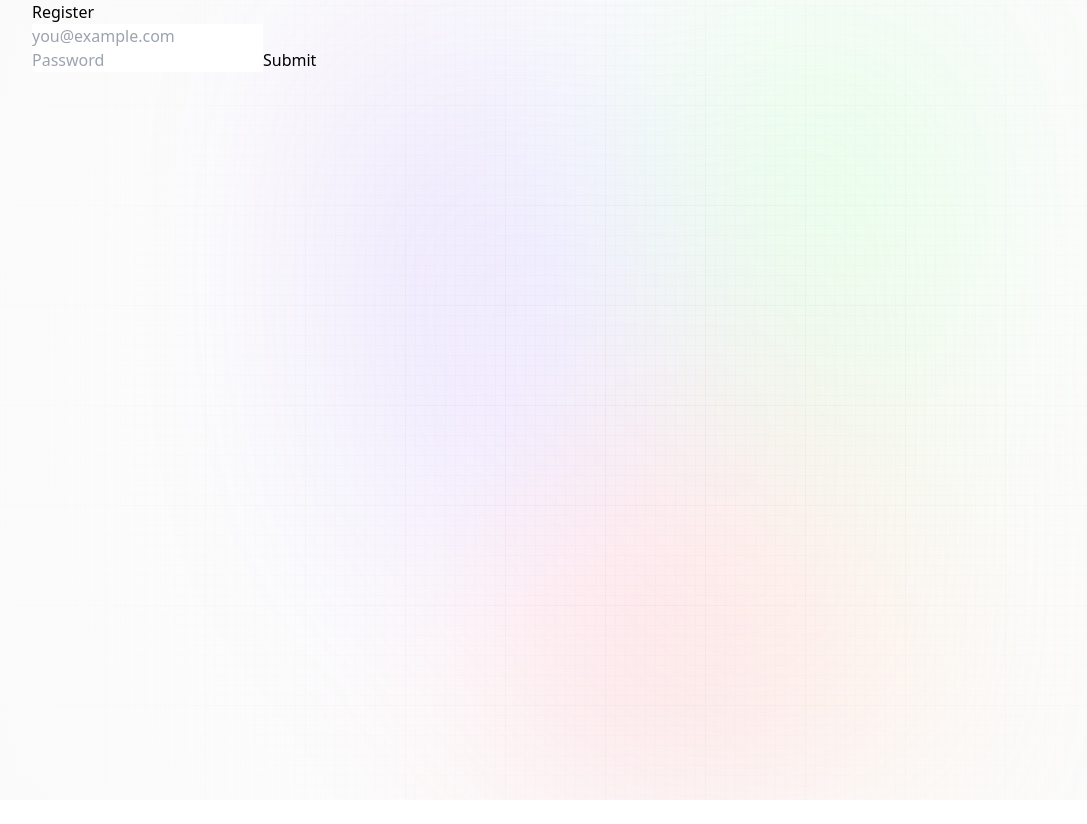
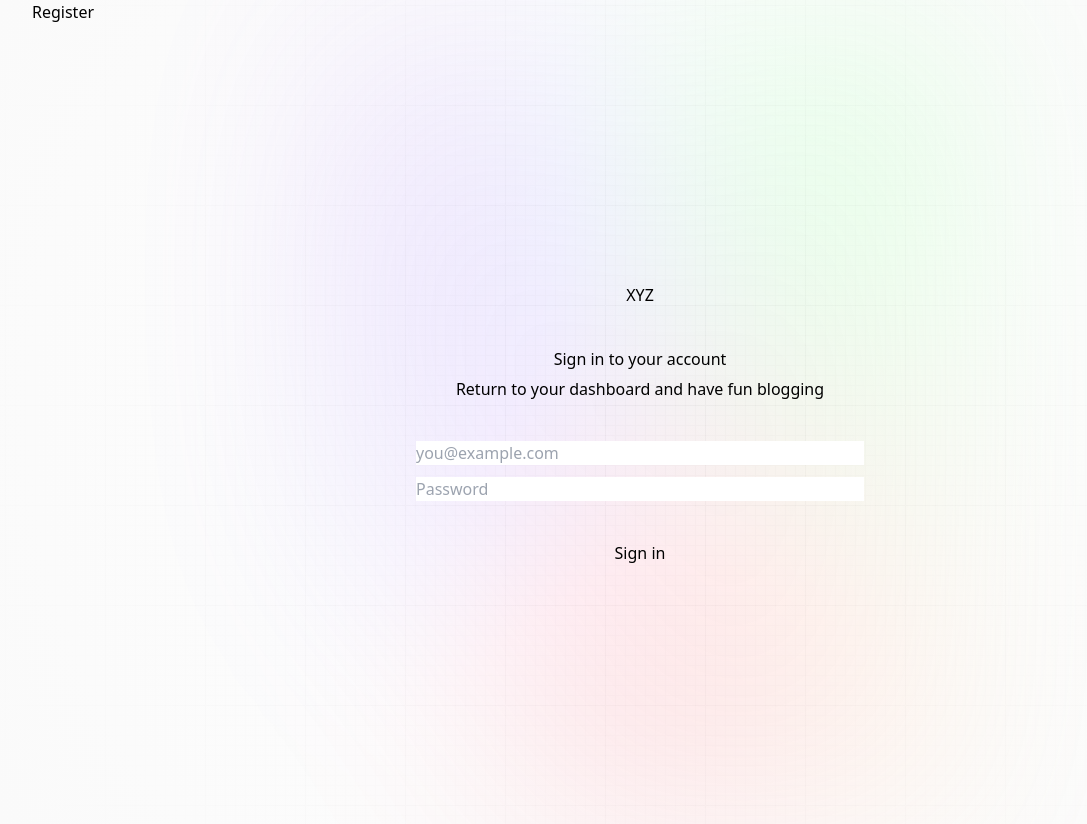
Before and after one commit to Fatima-Mujahid/mentor-sphere, a React (Vite) app: page /student/signin in a window 1280 px wide. Shown: the whole page, without its empty margins (0-1087 px from the left). Before the commit the page ends 800 px from the top, so only its background shows below. Built offline with nearby package versions, Linux system fonts and the light colour scheme; no server answers.

Commit message:
style: added styles to login page

```diff
--- a/src/components/Login.jsx
+++ b/src/components/Login.jsx
@@ -64,16 +64,52 @@ export const Login = ({ role }) => {
     }
   };
   return (
-    <form onSubmit={handleSubmit(onSubmit)}>
-      <div>{errors?.email?.toString()}</div>
+    // <form onSubmit={handleSubmit(onSubmit)}>
+    //   <div>{errors?.email?.toString()}</div>
+    //   <input
+    //     type="email"
+    //     placeholder="you@example.com"
+    //     {...register("email")}
+    //   />
+    //   <div>{errors?.password?.toString()}</div>
+    //   <input type="password" placeholder="Password" {...register("password")} />
+    //   <button>Submit</button>
+    // </form>
+    <div className="grid grid-cols-1 container mx-auto py-7 min-h-screen place-items-center px-6">
+      <form
+        className="flex flex-col gap-10 max-w-full w-[28rem] text-center"
+        onSubmit={handleSubmit(onSubmit)}
+      >
+        <p className="b1 text-center medium-purple">XYZ</p>
+        <div className="flex flex-col gap-1.5">
+          <h2 className="h2">Sign in to your account</h2>
+          <h6 className="h6 medium-purple">
+            Return to your dashboard and have fun blogging
+          </h6>
+        </div>
+        <div className="flex flex-col gap-3">
           <input
+            id="email-address"
+            name="email"
             type="email"
+            autoComplete="email"
+            required
+            className="input"
             placeholder="you@example.com"
             {...register("email")}
           />
-      <div>{errors?.password?.toString()}</div>
-      <input type="password" placeholder="Password" {...register("password")} />
-      <button>Submit</button>
+          <input
+            type="password"
+            placeholder="Password"
+            {...register("password")}
+            id="password"
+            name="password"
+            required
+            className="input"
+          />
+        </div>
+        <button className="btn-filled white w-full">Sign in</button>
       </form>
+    </div>
   );
 };
```
Also changed, not shown: vercel.json (added). Lines whose indentation alone changed are shown as unchanged.
